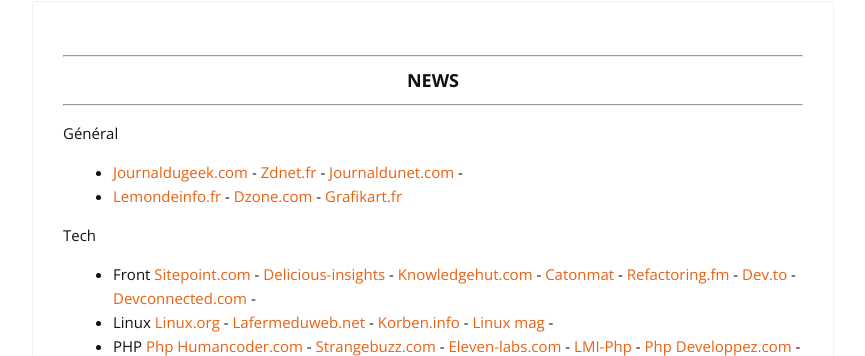
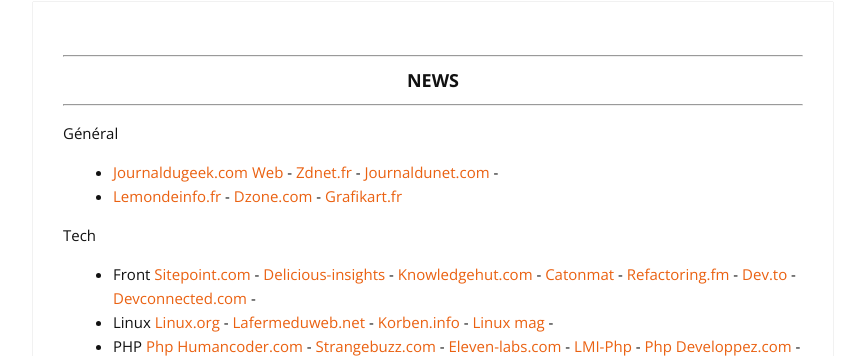
Before and after one commit to cylmat/cylmat.github.io, a Jekyll site: the page built from _pages/USEFUL.md, in a window 1280 px wide and 900 px high. Shown: the part 118-474 px from the top of the window, without its empty margins (207-1072 px from the left). Built offline with Jekyll 4.4.1, drawn with Linux system fonts in a browser that asks for light colours; nearby versions of some CDN libraries.

Commit message:
Update USEFUL.md

```diff
--- a/_pages/USEFUL.md
+++ b/_pages/USEFUL.md
@@ -9,7 +9,7 @@
 ---
 
 Général
-* [Journaldugeek.com](https://www.journaldugeek.com/category/sur-le-web) - [Zdnet.fr](https://www.zdnet.fr) - [Journaldunet.com](https://www.journaldunet.com/web-tech) -
+* [Journaldugeek.com Web](https://www.journaldugeek.com/category/sur-le-web) - [Zdnet.fr](https://www.zdnet.fr) - [Journaldunet.com](https://www.journaldunet.com/web-tech) -
 * [Lemondeinfo.fr](https://www.lemondeinformatique.fr/internet-et-e-business-11.html) - [Dzone.com](https://dzone.com/web-development-programming-tutorials-tools-news) - [Grafikart.fr](https://grafikart.fr/blog)
 
 Tech
```
